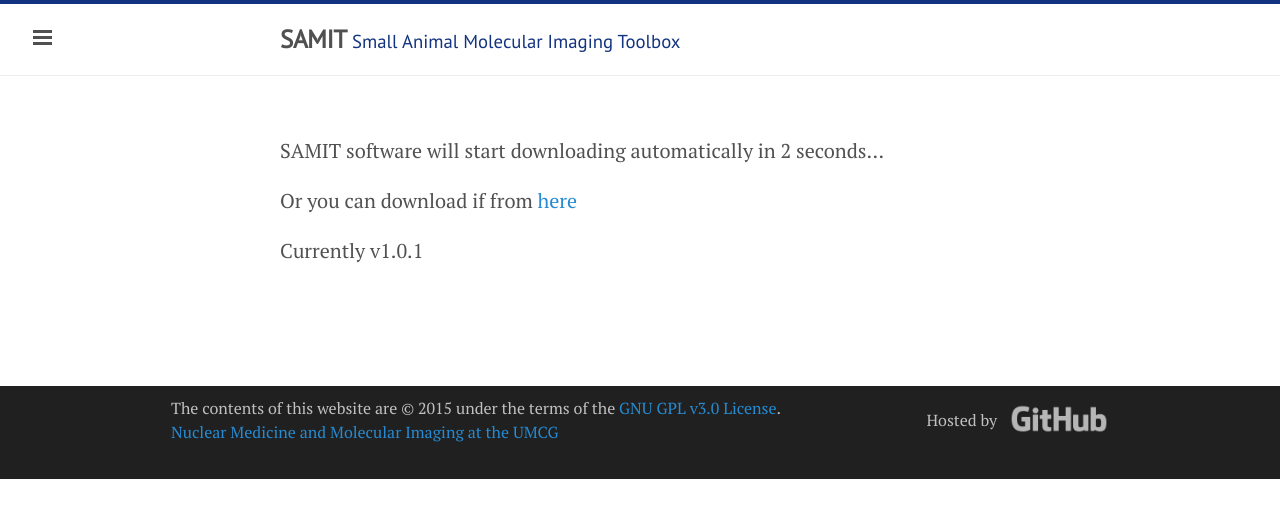
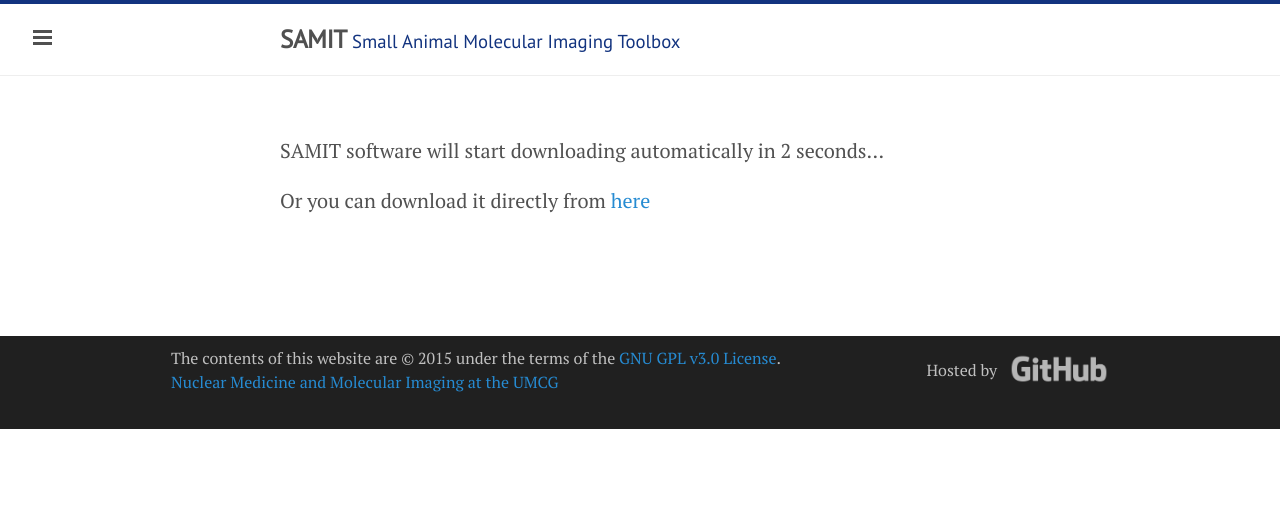
Before and after one commit to mic-umcg/samit, a Jekyll site: the page built from download.md, in a window 1280 px wide. Shown: the top 518 px of the page. Built offline with Jekyll 4.4.1, drawn with Linux system fonts in a browser that asks for light colours; Markdown is read by kramdown in place of the engine named in the settings.

Commit message:
Update site

```diff
--- a/_includes/sidebar.html
+++ b/_includes/sidebar.html
@@ -20,12 +20,12 @@
     {% for node in pages_list %}
       {% if node.title != null %}
         {% if node.layout == "page" %}
-          <a class="sidebar-nav-item{% if page.url == node.url %} active{% endif %}" href="{{ node.url }}">{{ node.title }}</a>
+          <a class="sidebar-nav-item{% if page.url == node.url %} active{% endif %}" href="{{ site.baseurl }}{{ node.url }}">{{ node.title }}</a>
         {% endif %}
       {% endif %}
     {% endfor %}
 
-	<a class="sidebar-nav-item" href="{{ site.github.repo }}">SAMIT in GitHub</a>
+	<a class="sidebar-nav-item" href="{{ site.github.repository_url }}">SAMIT in GitHub</a>
 	<a class="sidebar-nav-item" href="http://dx.doi.org/10.5281/zenodo.14785">
 		SAMIT in Zenodo<br>
 		<img src="{{ site.baseurl }}/images/zenodo.14785.svg" alt="10.5281/zenodo.14785"></a>
--- a/_layouts/default.html
+++ b/_layouts/default.html
@@ -13,7 +13,7 @@
       <div class="masthead">
         <div class="container">
           <h3 class="masthead-title">
-            <a href="/" title="Home">{{ site.title }}</a>
+            <a href="{{ site.baseurl }}" title="Home">{{ site.title }}</a>
             <small>{{ site.tagline }}</small>
           </h3>
         </div>
--- a/download.md
+++ b/download.md
@@ -4,7 +4,7 @@
 ---
 <script type="text/javascript" src="{{ site.baseurl }}/js/download.js"> </script>
 
-<p id="downloadLabel">SAMIT software will start downloading automatically in 5 seconds...</p>
+<p id="downloadLabel">SAMIT software {{ site.version }} will start downloading automatically in 5 seconds...</p>
 <script>
 	var secondsBeforeDownloading = 5;
 	var timerInterval = setInterval('setDownloadText()', 1000);
@@ -13,7 +13,7 @@
 
 			if (secondsBeforeDownloading === 0){
                 label.innerHTML = 'SAMIT software will start download: Done!!';
-				downloadFile('{{ site.github.repo }}/archive/v{{ site.version }}.zip');
+				downloadFile('{{ site.github.repository_url }}/archive/v{{ site.version }}.zip');
 				clearInterval(timerInterval);
 			} else {
 				label.innerHTML = 'SAMIT software will start downloading automatically in ' + secondsBeforeDownloading + ' seconds...';
@@ -22,6 +22,4 @@
 		}
 </script>
 
-Or you can download if from [here]({{ site.github.repo }}/archive/{{ site.version }}.zip)
-
-Currently {{ site.version }}
+Or you can download it directly from [here]({{ site.github.repository_url }}/archive/{{ site.version }}.zip)
```
